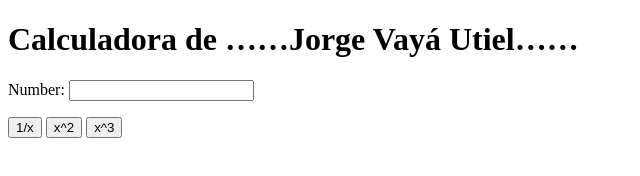
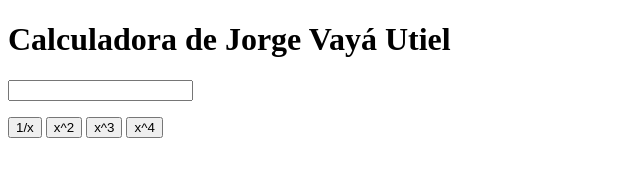
Before and after one commit to JorgeVayaUtiel/my_calculator_2, a plain HTML site: page index.html in a window 1280 px wide. Shown: the whole page, without its empty margins (0-640 px from the left). Drawn offline with Linux system fonts and the light colour scheme.

Commit message:
x^4 button

```diff
--- a/index.html
+++ b/index.html
@@ -5,19 +5,21 @@
 		<meta charset="utf-8">
 	</head>
 	<body>
-		<h1>Calculadora de ……Jorge Vayá Utiel……</h1>
-		Number:
+		<h1>Calculadora de Jorge Vayá Utiel</h1>
+
 		<input type="text" id="n1">
 		<p>
 			<button onclick="inverse()"> 1/x </button>
 			<button onclick="square()"> x^2 </button>
 			<button onclick="cube()"> x^3 </button>
+			<button onclick="power_4()"> x^4</button>
 		</p>
 		<script type="text/javascript">
 			function cube() {
 				var num = document.getElementById("n1");
 				num.value = Math.pow(num.value, 3);
 			}
+
 			function square() {
 				var num = document.getElementById("n1");
 				num.value = Math.pow(num.value, 2);
@@ -26,6 +28,11 @@
 				var num = document.getElementById("n1");
 				num.value = 1/num.value;
 			}
+			function power_4() {
+				var num = document.getElementById("n1");
+				num.value = Math.pow(num.value, 4);
+
+			}
 		</script>
 
 	</body>
```
